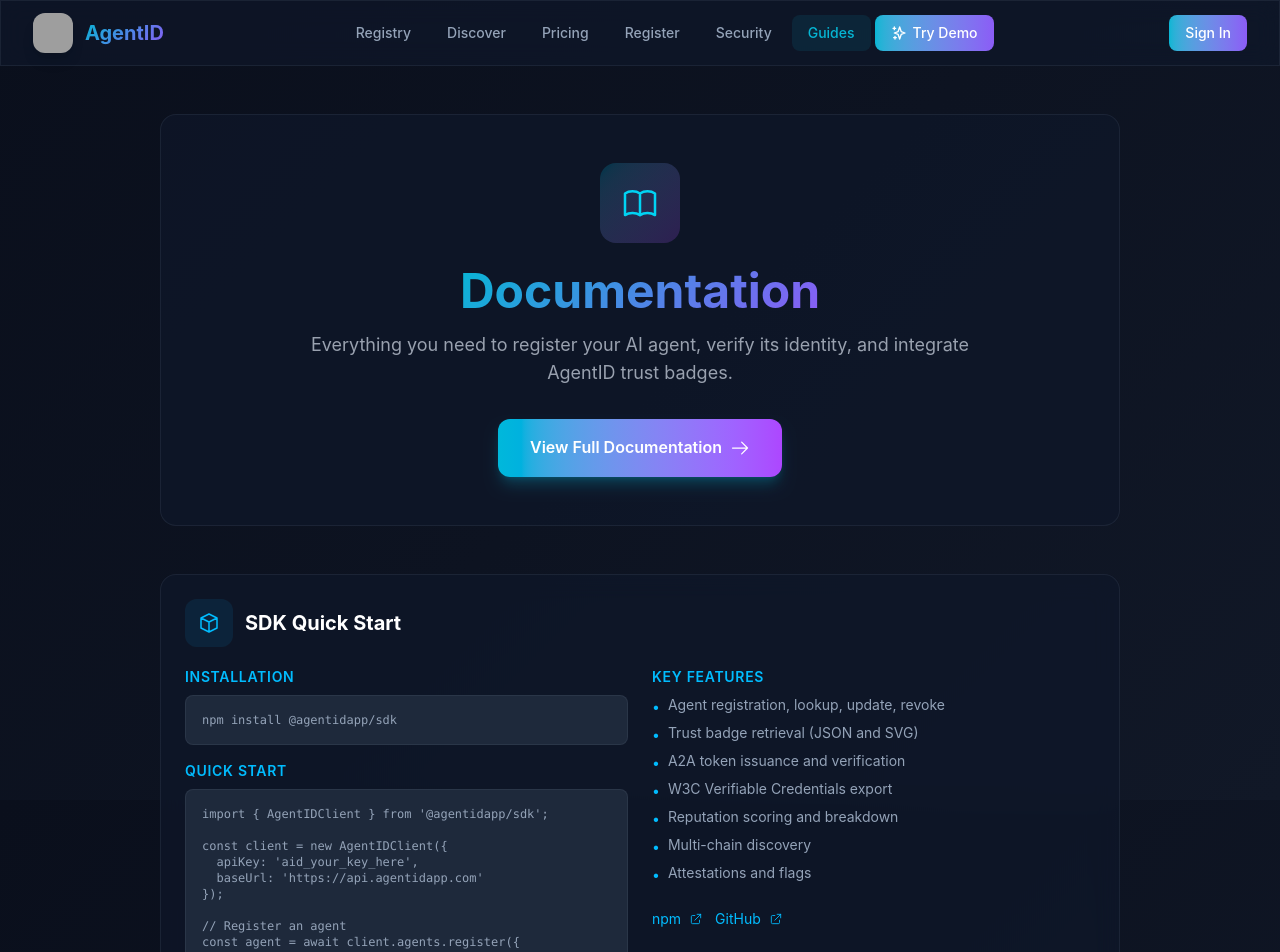
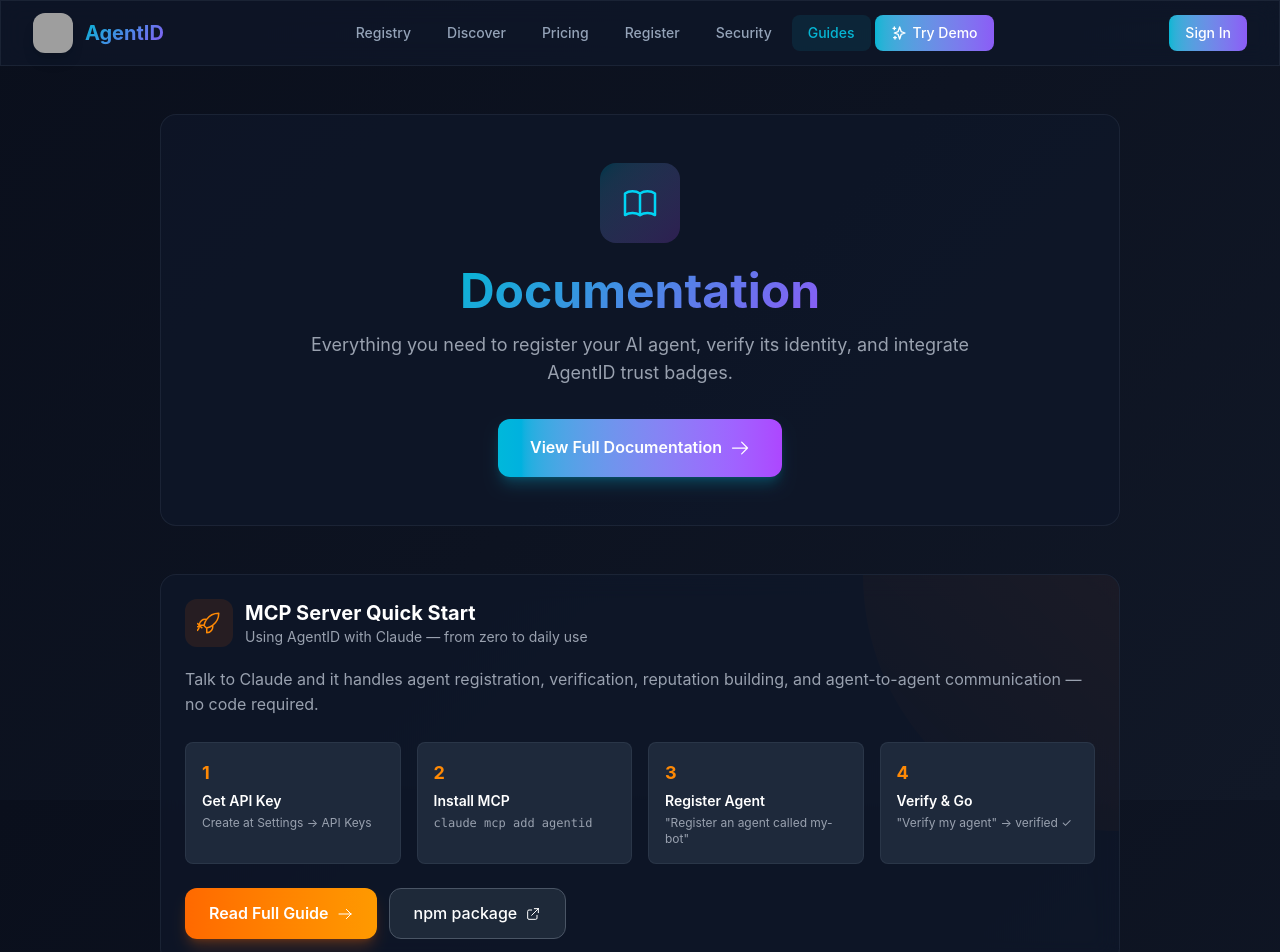
Before and after one commit to RunTimeAdmin/Countersig-Public, a React (Vite) app in the folder frontend/: page /guides in a window 1280 px wide. Shown: the top 952 px of the page. Built offline with nearby package versions, Linux system fonts and the light colour scheme; grey boxes are pictures that could not be loaded.

Commit message:
docs: add MCP Server Quick Start guide and update Guides page

```diff
--- a/frontend/src/pages/Guides.jsx
+++ b/frontend/src/pages/Guides.jsx
@@ -10,6 +10,7 @@
 const ServerIcon = ({ className }) => (<svg className={className} fill="none" stroke="currentColor" viewBox="0 0 24 24"><path strokeLinecap="round" strokeLinejoin="round" strokeWidth={1.5} d="M5 12h14M5 12a2 2 0 01-2-2V6a2 2 0 012-2h14a2 2 0 012 2v4a2 2 0 01-2 2M5 12a2 2 0 01-2 2v4a2 2 0 012 2h14a2 2 0 012-2v-4a2 2 0 01-2-2m-2-4h.01M17 16h.01" /></svg>);
 const LockIcon = ({ className }) => (<svg className={className} fill="none" stroke="currentColor" viewBox="0 0 24 24"><path strokeLinecap="round" strokeLinejoin="round" strokeWidth={1.5} d="M12 15v2m-6 4h12a2 2 0 002-2v-6a2 2 0 00-2-2H6a2 2 0 00-2 2v6a2 2 0 002 2zm10-10V7a4 4 0 00-8 0v4h8z" /></svg>);
 const RefreshIcon = ({ className }) => (<svg className={className} fill="none" stroke="currentColor" viewBox="0 0 24 24"><path strokeLinecap="round" strokeLinejoin="round" strokeWidth={1.5} d="M4 4v5h.582m15.356 2A8.001 8.001 0 004.582 9m0 0H9m11 11v-5h-.581m0 0a8.003 8.003 0 01-15.357-2m15.357 2H15" /></svg>);
+const RocketIcon = ({ className }) => (<svg className={className} fill="none" stroke="currentColor" viewBox="0 0 24 24"><path strokeLinecap="round" strokeLinejoin="round" strokeWidth={1.5} d="M15.59 14.37a6 6 0 01-5.84 7.38v-4.8m5.84-2.58a14.98 14.98 0 006.16-12.12A14.98 14.98 0 009.63 8.41m5.96 5.96a14.926 14.926 0 01-5.841 2.58m-.119-8.54a6 6 0 00-7.381 5.84h4.8m2.581-5.84a14.927 14.927 0 00-2.58 5.841m2.699 2.7c-.103.021-.207.041-.311.06a15.09 15.09 0 01-2.448-2.448 14.9 14.9 0 01.06-.312m-2.24 2.39a4.493 4.493 0 00-6.233 0c-1.045 1.045-1.44 3.678-1.44 3.678s2.633-.395 3.678-1.44a4.493 4.493 0 000-6.238" /></svg>);
 const PackageIcon = ({ className }) => (<svg className={className} fill="none" stroke="currentColor" viewBox="0 0 24 24"><path strokeLinecap="round" strokeLinejoin="round" strokeWidth={1.5} d="M20 7l-8-4-8 4m16 0l-8 4m8-4v10l-8 4m0-10L4 7m8 4v10M4 7v10l8 4" /></svg>);
 const CpuChipIcon = ({ className }) => (<svg className={className} fill="none" stroke="currentColor" viewBox="0 0 24 24"><path strokeLinecap="round" strokeLinejoin="round" strokeWidth={1.5} d="M8.25 3v1.5M4.5 8.25H3m18 0h-1.5M4.5 12H3m18 0h-1.5m-15 3.75H3m18 0h-1.5M8.25 19.5V21M12 3v1.5m0 15V21m3.75-18v1.5m0 15V21m-9-1.5h9a2.25 2.25 0 002.25-2.25v-9a2.25 2.25 0 00-2.25-2.25h-9A2.25 2.25 0 005.25 8.25v9a2.25 2.25 0 002.25 2.25z" /></svg>);
 
@@ -36,6 +37,68 @@
       </section>
 
       <div className="grid md:grid-cols-2 lg:grid-cols-3 gap-6">
+        {/* MCP Server Quick Start — Primary Onboarding */}
+        <div className="md:col-span-2 lg:col-span-3 glass rounded-2xl p-6 border border-gray-700 hover:border-orange-500/50 transition-colors relative overflow-hidden">
+          <div className="absolute top-0 right-0 w-64 h-64 bg-gradient-to-bl from-orange-500/5 to-transparent rounded-bl-full pointer-events-none" />
+          <div className="relative">
+            <div className="flex items-center gap-3 mb-5">
+              <div className="w-12 h-12 rounded-xl bg-orange-500/10 flex items-center justify-center">
+                <RocketIcon className="w-6 h-6 text-orange-400" />
+              </div>
+              <div>
+                <h2 className="text-xl font-bold text-white">MCP Server Quick Start</h2>
+                <p className="text-sm text-gray-400">Using AgentID with Claude — from zero to daily use</p>
+              </div>
+            </div>
+
+            <p className="text-gray-400 mb-6">Talk to Claude and it handles agent registration, verification, reputation building, and agent-to-agent communication — no code required.</p>
+
+            <div className="grid sm:grid-cols-2 lg:grid-cols-4 gap-4 mb-6">
+              <div className="p-4 rounded-lg bg-[var(--bg-tertiary)] border border-[var(--border-subtle)]">
+                <div className="text-orange-400 font-bold text-lg mb-1">1</div>
+                <h4 className="text-sm font-semibold text-white mb-1">Get API Key</h4>
+                <p className="text-xs text-gray-400">Create at Settings → API Keys</p>
+              </div>
+              <div className="p-4 rounded-lg bg-[var(--bg-tertiary)] border border-[var(--border-subtle)]">
+                <div className="text-orange-400 font-bold text-lg mb-1">2</div>
+                <h4 className="text-sm font-semibold text-white mb-1">Install MCP</h4>
+                <p className="text-xs text-gray-400"><code>claude mcp add agentid</code></p>
+              </div>
+              <div className="p-4 rounded-lg bg-[var(--bg-tertiary)] border border-[var(--border-subtle)]">
+                <div className="text-orange-400 font-bold text-lg mb-1">3</div>
+                <h4 className="text-sm font-semibold text-white mb-1">Register Agent</h4>
+                <p className="text-xs text-gray-400">"Register an agent called my-bot"</p>
+              </div>
+              <div className="p-4 rounded-lg bg-[var(--bg-tertiary)] border border-[var(--border-subtle)]">
+                <div className="text-orange-400 font-bold text-lg mb-1">4</div>
+                <h4 className="text-sm font-semibold text-white mb-1">Verify & Go</h4>
+                <p className="text-xs text-gray-400">"Verify my agent" → verified ✓</p>
+              </div>
+            </div>
+
+            <div className="flex flex-wrap gap-3">
+              <a
+                href="https://github.com/RunTimeAdmin/AgentID-2.0-Public/blob/main/docs/MCP_QUICKSTART.md"
+                target="_blank"
+                rel="noopener noreferrer"
+                className="inline-flex items-center gap-2 px-6 py-3 bg-gradient-to-r from-orange-500 to-amber-500 text-white font-semibold rounded-xl hover:opacity-90 transition-opacity shadow-lg shadow-orange-500/25"
+              >
+                <span>Read Full Guide</span>
+                <ArrowRightIcon className="w-4 h-4" />
+              </a>
+              <a
+                href="https://www.npmjs.com/package/@agentidapp/mcp"
+                target="_blank"
+                rel="noopener noreferrer"
+                className="inline-flex items-center gap-2 px-6 py-3 bg-gray-800 hover:bg-gray-700 text-white font-medium rounded-xl transition-colors border border-gray-600"
+              >
+                <span>npm package</span>
+                <ExternalLinkIcon className="w-4 h-4" />
+              </a>
+            </div>
+          </div>
+        </div>
+
         {/* SDK Quick Start */}
         <div className="md:col-span-2 lg:col-span-3 glass rounded-2xl p-6 border border-gray-700 hover:border-sky-500/50 transition-colors">
           <div className="flex items-center gap-3 mb-5">
```
Also changed, not shown: 2 other files (tests, documents, lock files or other folders).
